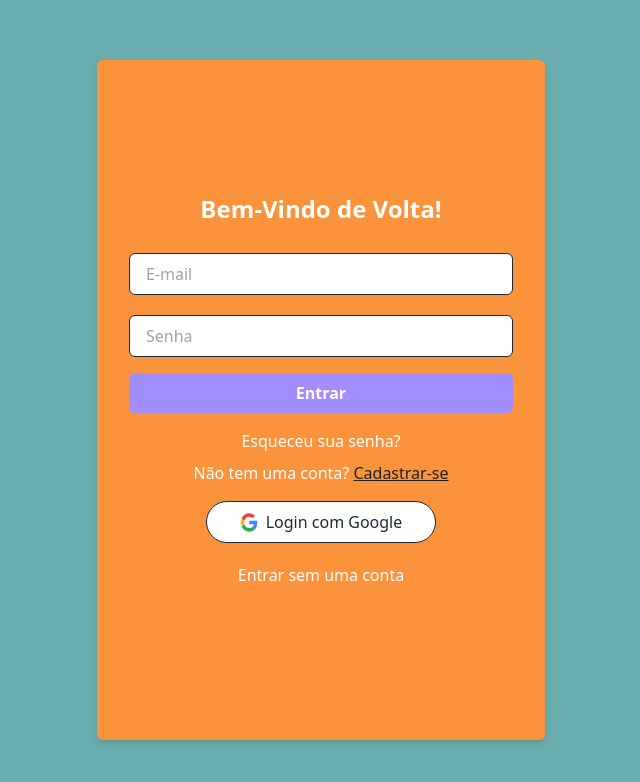
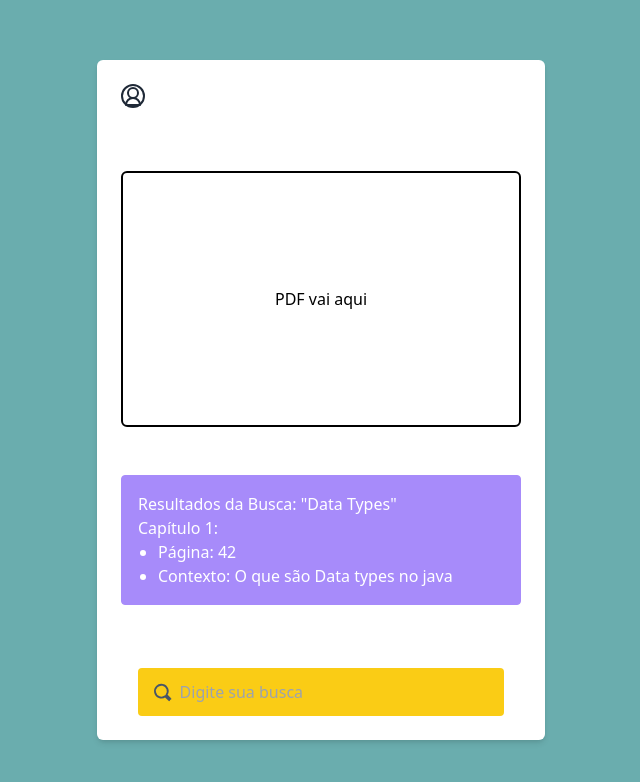
Before and after one commit to klsio22/easy-find, an Angular app: page / in a window 1280 px wide. Shown: the top 782 px of the page, without its empty margins (319-959 px from the left). Built offline with nearby package versions, Linux system fonts and the light colour scheme.

Commit message:
página home

```diff
--- a/src/app/app.routes.ts
+++ b/src/app/app.routes.ts
@@ -8,9 +8,9 @@ import { AuthenticationComponent } from './components/pages/account/authenticati
 import { AccountProfileComponent } from './components/pages/account/account-profile/account-profile.component';
 
 export const routes: Routes = [
-  { path: '', component: LoginComponent},
+  { path: 'login', component: LoginComponent},
   { path: 'register', component: RegisterComponent},
-  { path: 'home', component: HomeComponent },
+  { path: '', component: HomeComponent },
   { path: 'account', component: AccountProfileComponent},
   { path: 'account/:userName', component: AccountProfileComponent},
   { path: 'authentication', component: AuthenticationComponent },
--- a/src/app/components/pages/home/home.component.html
+++ b/src/app/components/pages/home/home.component.html
@@ -1,7 +1,43 @@
-<app-header></app-header>
+<div class="flex justify-center items-center h-screen w-full">
+  <div class="bg-white p-6 rounded-md shadow-md w-full max-w-md flex h-full justify-between flex-col md:h-[85%]">
+    <div class="flex justify-between items-center pb-4">
+      <div class="flex items-center  md:hidden lg:hidden">
+        <svg xmlns="http://www.w3.org/2000/svg" class="h-6 w-6" fill="none" viewBox="0 0 24 24" stroke="currentColor">
+          <path stroke-linecap="round" stroke-linejoin="round" stroke-width="2" d="M4 6h16M4 12h16M4 18h16" />
+        </svg>
+      </div>
+      <div class="flex items-center">
+        <svg xmlns="http://www.w3.org/2000/svg" class="h-6 w-6" fill="none" viewBox="0 0 24 24" stroke="currentColor">
+          <circle cx="12" cy="12" r="11" stroke-width="2"/>
+          <path stroke-linecap="round" stroke-linejoin="round" stroke-width="2" d="M12 14c-3.866 0-7 3.134-7 7h14c0-3.866-3.134-7-7-7zm0-10a5 5 0 100 10 5 5 0 000-10z" />
+        </svg>
+      </div>
+    </div>
+    <div class="flex flex-col items-center justify-center">
+      <div class="w-full h-64 bg-gray-200 border rounded-md border-black border-2 flex items-center justify-center">
+        <span class="text-black">PDF vai aqui</span>
+      </div>
+    </div>
+    <div class="flex flex-col justify-center p-4 text-white bg-violet-400 border rounded border-violet-400">
+      <p>Resultados da Busca: "Data Types"</p>
+      <p>Capítulo 1:</p>
+      <ul class="list-disc ml-5">
+        <li class="text-white">Página: 42</li>
+        <li class="text-white">Contexto: O que são Data types no java</li>
+      </ul>
+  </div>
+    <div class="flex justify-center mt-4">
+      <div class="flex items-center bg-yellow-400 rounded p-3 w-11/12">
+        <svg xmlns="http://www.w3.org/2000/svg" class="h-6 w-6 text-slate-600" fill="none" viewBox="0 0 24 24" stroke="currentColor">
+          <path stroke-linecap="round" stroke-linejoin="round" stroke-width="2" d="M21 21l-4.35-4.35m0 0a7 7 0 111.4-1.4l4.35 4.35z" />
+        </svg>
+        <input
+          type="text"
+          placeholder="Digite sua busca"
+          class="bg-yellow-400 outline-none text-slate-600 ml-2 w-full"
+        />
+      </div>
+    </div>
 
-<main class="main">
-  <div class="content text-xl">
-    home
+    </div>
   </div>
-</main>
```
Also changed, not shown: 2 other files (tests, documents, lock files or other folders).
